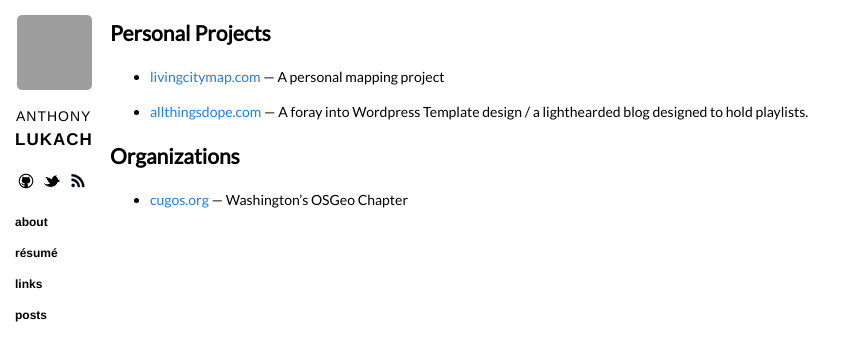
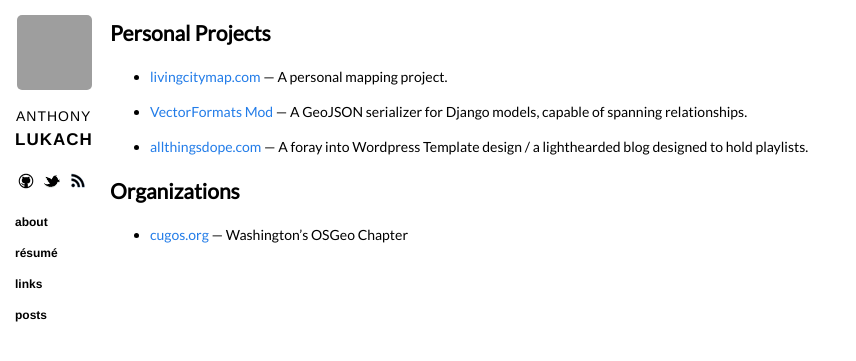
Before and after one commit to alukach/alukach.github.io, a Jekyll site: the page built from links/index.md, in a window 1280 px wide, cut to the strip 0-361 px from the top of the page. Shown: the whole strip, without its empty margins (0-856 px from the left). Built offline with Jekyll 4.4.1, drawn with Linux system fonts in a browser that asks for light colours; nearby versions of some CDN libraries; Markdown is read by kramdown in place of the engine named in the settings; grey boxes are pictures that could not be loaded.

Commit message:
Add VectorFormats Mod to links

```diff
--- a/links/index.md
+++ b/links/index.md
@@ -5,7 +5,9 @@ title: "Links"
 
 ## Personal Projects
 
-* [livingcitymap.com](http://www.livingcitymap.com) &mdash; A personal mapping project
+* [livingcitymap.com](http://www.livingcitymap.com) &mdash; A personal mapping project.
+
+* [VectorFormats Mod](/vectorformats_mod) &mdash; A GeoJSON serializer for Django models, capable of spanning relationships.
 
 * [allthingsdope.com](http://www.allthingsdope.com) &mdash; A foray into Wordpress Template design / a lighthearded blog designed to hold playlists.
 
```
